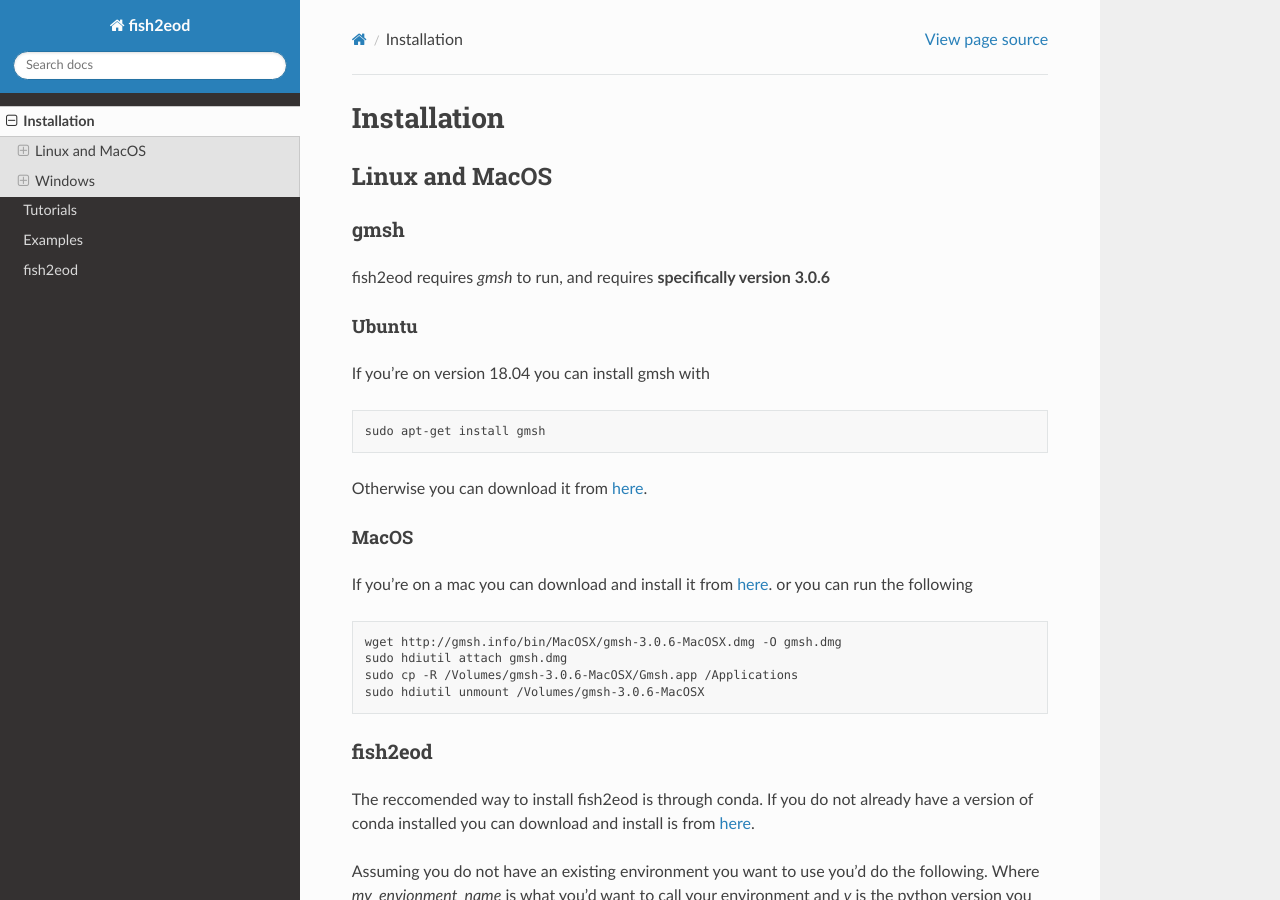
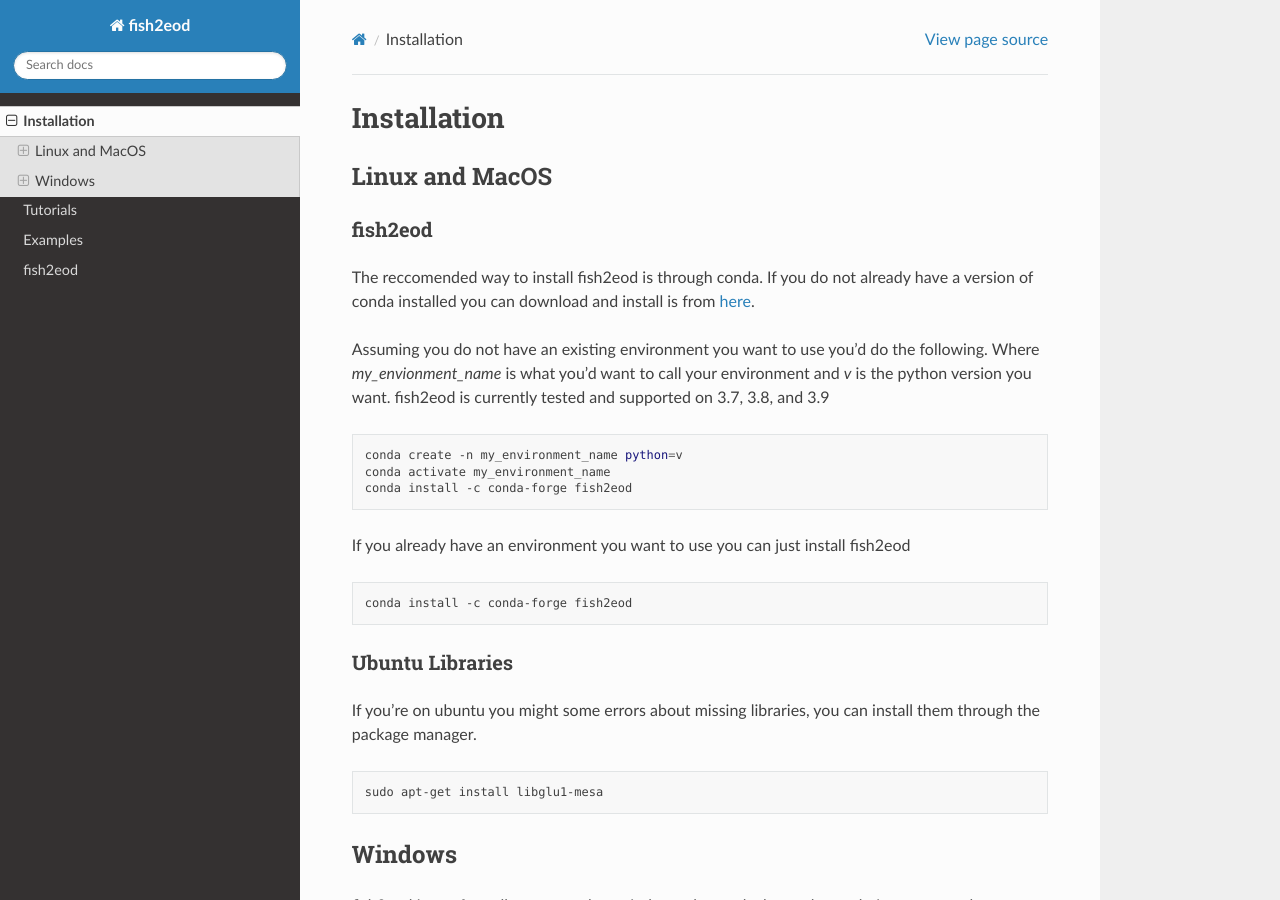
Before and after one commit to aaronshifman/fish2eod, a Sphinx documentation site: the page built from docs/source/install.rst, in a window 1280 px wide and 900 px high. Built offline with Sphinx 7.4.7 and the Read the Docs theme 2.0.0, drawn with Linux system fonts in a browser that asks for light colours.

Commit message:
Update install docs

```diff
--- a/docs/source/install.rst
+++ b/docs/source/install.rst
@@ -5,36 +5,6 @@ Installation
 
 Linux and MacOS
 ---------------
-
-gmsh
-****
-
-fish2eod requires *gmsh* to run, and requires **specifically version 3.0.6**
-
-Ubuntu
-++++++
-
-If you're on version 18.04 you can install gmsh with
-
-.. code-block:: bash
-
-    sudo apt-get install gmsh
-
-Otherwise you can download it from `here <https://gmsh.info/bin/Linux/>`__.
-
-MacOS
-+++++
-
-If you're on a mac you can download and install it from `here <http://gmsh.info/bin/MacOSX/>`__. or you can run the
-following
-
-.. code-block:: bash
-
-    wget http://gmsh.info/bin/MacOSX/gmsh-3.0.6-MacOSX.dmg -O gmsh.dmg
-    sudo hdiutil attach gmsh.dmg
-    sudo cp -R /Volumes/gmsh-3.0.6-MacOSX/Gmsh.app /Applications
-    sudo hdiutil unmount /Volumes/gmsh-3.0.6-MacOSX
-
 
 fish2eod
 ********
@@ -57,6 +27,16 @@ If you already have an environment you want to use you can just install fish2eod
 .. code-block:: bash
 
     conda install -c conda-forge fish2eod
+
+
+Ubuntu Libraries
+****************
+
+If you're on ubuntu you might some errors about missing libraries, you can install them through the package manager.
+
+.. code-block:: bash
+
+    sudo apt-get install libglu1-mesa
 
 
 Windows
```
